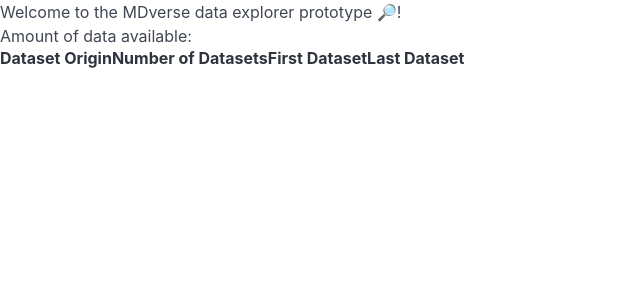
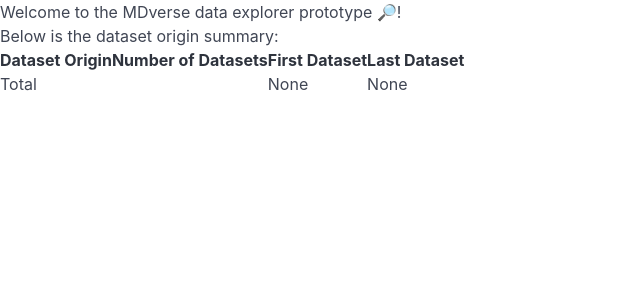
Before and after one commit to MDverse/mdde2, a FastAPI app: page / in a window 1280 px wide. Shown: the top 300 px of the page, without its empty margins (0-640 px from the left). Run offline with FastAPI, Linux system fonts and the light colour scheme; lists and menus that the app fills with data are empty; some libraries are stand-ins or nearby versions.

Commit message:
Adding homepage and origin summary table

```diff
--- a/templates/index.html
+++ b/templates/index.html
@@ -1,14 +1,23 @@
+<!-- templates/index.html -->
+<!DOCTYPE html>
 <html>
 <head>
     <title>Home</title>
+
+    <!-- jQuery (must come before DataTables) -->
+    <script src="https://code.jquery.com/jquery-3.6.0.min.js"></script>
+
+    <!-- DataTables CSS/JS -->
     <link rel="stylesheet" href="/static/style/bulma.min.css">
-    <link rel="stylesheet" href="/static/style/dataTables.bulma.min.css">
+    <link rel="stylesheet" href="/static/style/dataTables.bulma.css">
     <link rel="stylesheet" href="/static/style/font-awesome.min.css">
+    <script src="/static/script/dataTables.js"></script>
+    <script src="/static/script/dataTables.bulma.js"></script>
 </head>
 <body>
     <h1>Welcome to the MDverse data explorer prototype 🔎!</h1>
-    <p>Amount of data available:</p>
-    <!-- Display the amount of data available. Query from database to get the needed fields -->
+    <p>Below is the dataset origin summary:</p>
+
     <table id="SummaryTable">
         <thead>
             <tr>
@@ -19,15 +28,26 @@
             </tr>
         </thead>
         <tbody>
+        {% for row in results %}
             <tr>
-
+                <td>{{ row.dataset_origin }}</td>
+                <td>{{ row.number_of_datasets }}</td>
+                <td>{{ row.first_dataset }}</td>
+                <td>{{ row.last_dataset }}</td>
             </tr>
+        {% endfor %}
         </tbody>
+        <tfoot>
+            <tr>
+              <td>Total</td>
+              <td>{{ total_count }}</td>
+              <td>None</td>
+              <td>None</td>
+            </tr>
+          </tfoot>
     </table>
 
-    <script src="/static/script/jquery-3.7.1.js"></script>
-    <script src="/static/script/dataTables.js"></script>
-    <script src="/static/script/dataTables.bulma.js"></script>
-
+    <!-- Your custom script that initializes DataTables -->
+    <script src="/static/script/script.js"></script>
 </body>
 </html>
```
Also changed, not shown: queries.py (+6 -1 lines).
